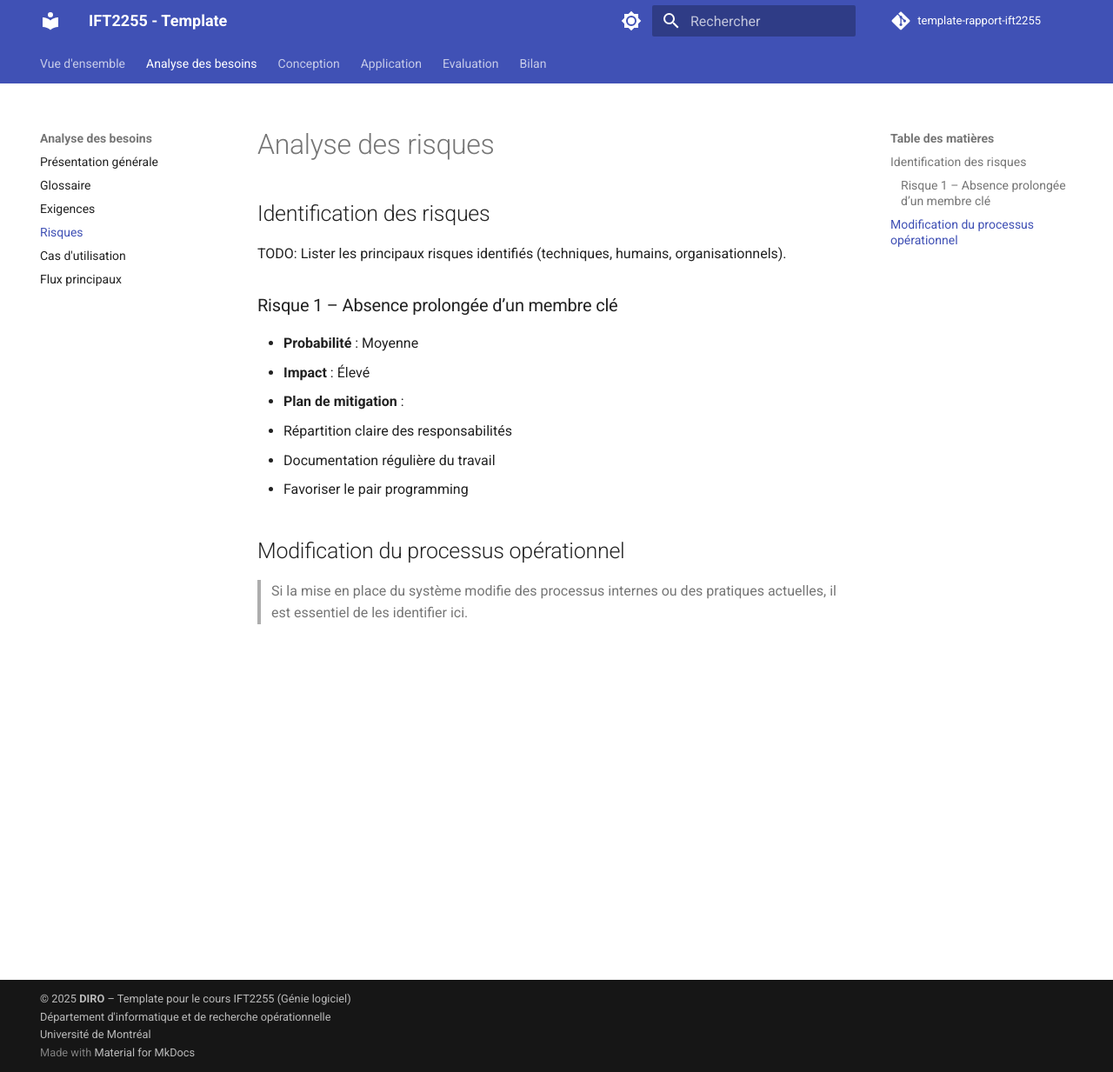
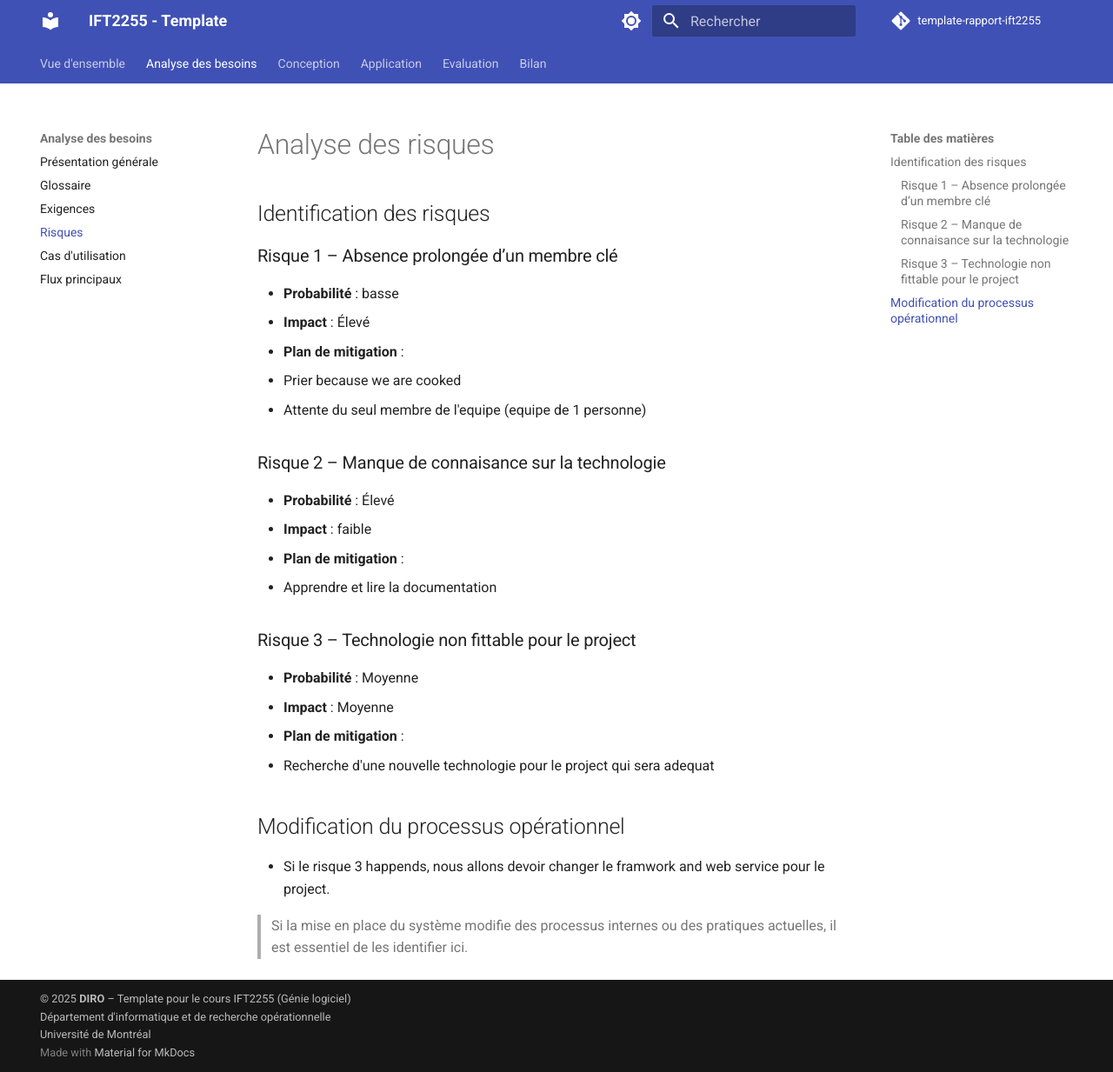
Before and after one commit to ArabiMo/IFT2255, an MkDocs documentation site: the page built from docs/besoins/risques.md, in a window 1280 px wide and 1233 px high. Shown: the whole window at 87% size. Built offline with MkDocs 1.6.1 and Material for MkDocs 9.7.7, drawn with Linux system fonts in a browser that asks for light colours; comment, search, counter and statistics services are not loaded.

Commit message:
second commit

```diff
--- a/docs/besoins/risques.md
+++ b/docs/besoins/risques.md
@@ -6,17 +6,30 @@ title: Analyse des besoins - Risques
 
 ## Identification des risques
 
-TODO: Lister les principaux risques identifiés (techniques, humains, organisationnels).
-
 ### Risque 1 – Absence prolongée d’un membre clé
 
-- **Probabilité** : Moyenne
+- **Probabilité** : basse
 - **Impact** : Élevé
 - **Plan de mitigation** :
-  - Répartition claire des responsabilités
-  - Documentation régulière du travail
-  - Favoriser le pair programming
+  - Prier because we are cooked
+  - Attente du seul membre de l'equipe (equipe de 1 personne)
+
+### Risque 2 –  Manque de connaisance sur la technologie
+
+- **Probabilité** : Élevé
+- **Impact** : faible
+- **Plan de mitigation** :
+  - Apprendre et lire la documentation
+
+### Risque 3 – Technologie non fittable pour le project
+
+- **Probabilité** : Moyenne
+- **Impact** : Moyenne
+- **Plan de mitigation** :
+  - Recherche d'une nouvelle technologie pour le project qui sera adequat
 
 ## Modification du processus opérationnel
 
+ - Si le risque 3 happends, nous allons devoir changer le framwork and web service pour le project.
+
 > Si la mise en place du système modifie des processus internes ou des pratiques actuelles, il est essentiel de les identifier ici.
```
Also changed, not shown: docs/besoins/exigences.md (+3 -3 lines).
